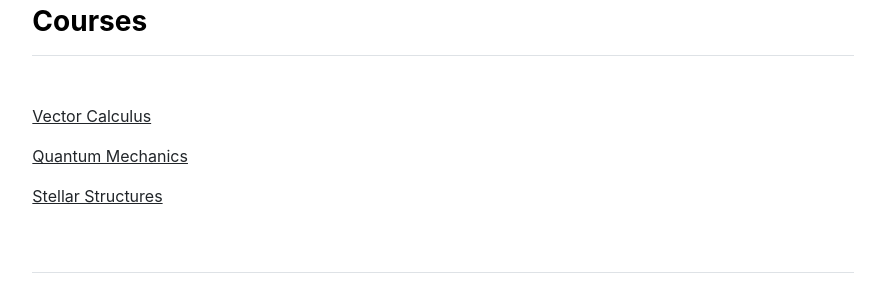
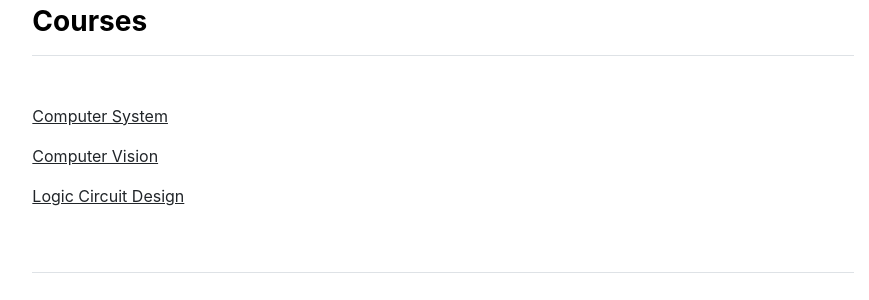
Before and after one commit to JiwooHong01/JiwooHong01.github.io, a Jekyll site: the page built from courses.md, in a window 1280 px wide. Shown: the part 168-468 px from the top of the page, without its empty margins (197-1066 px from the left). Built offline with Jekyll 4.4.1, drawn with Linux system fonts in a browser that asks for light colours.

Commit message:
commit settings

```diff
--- a/_data/settings.yml
+++ b/_data/settings.yml
@@ -4,10 +4,12 @@ menu:
 - {name: 'project', url: '/project'}
 
 courses:
-- {name: 'Vector Calculus', url: 'vector-calculus'}
-- {name: 'Quantum Mechanics', url: 'quantum-mechanics'}
-- {name: 'Stellar Structures', url: 'stellar-structures'}
+- {name: 'Computer System', url: 'computer-system'}
+- {name: 'Computer Vision', url: 'computer-vision'}
+- {name: 'Logic Circuit Design', url: 'logic-circuit-design'}
 
+projects:
+- {name: 'Software Engineering', url: 'software-engineering'}
 
 
 social:
```
Also changed, not shown: 1 other file.
